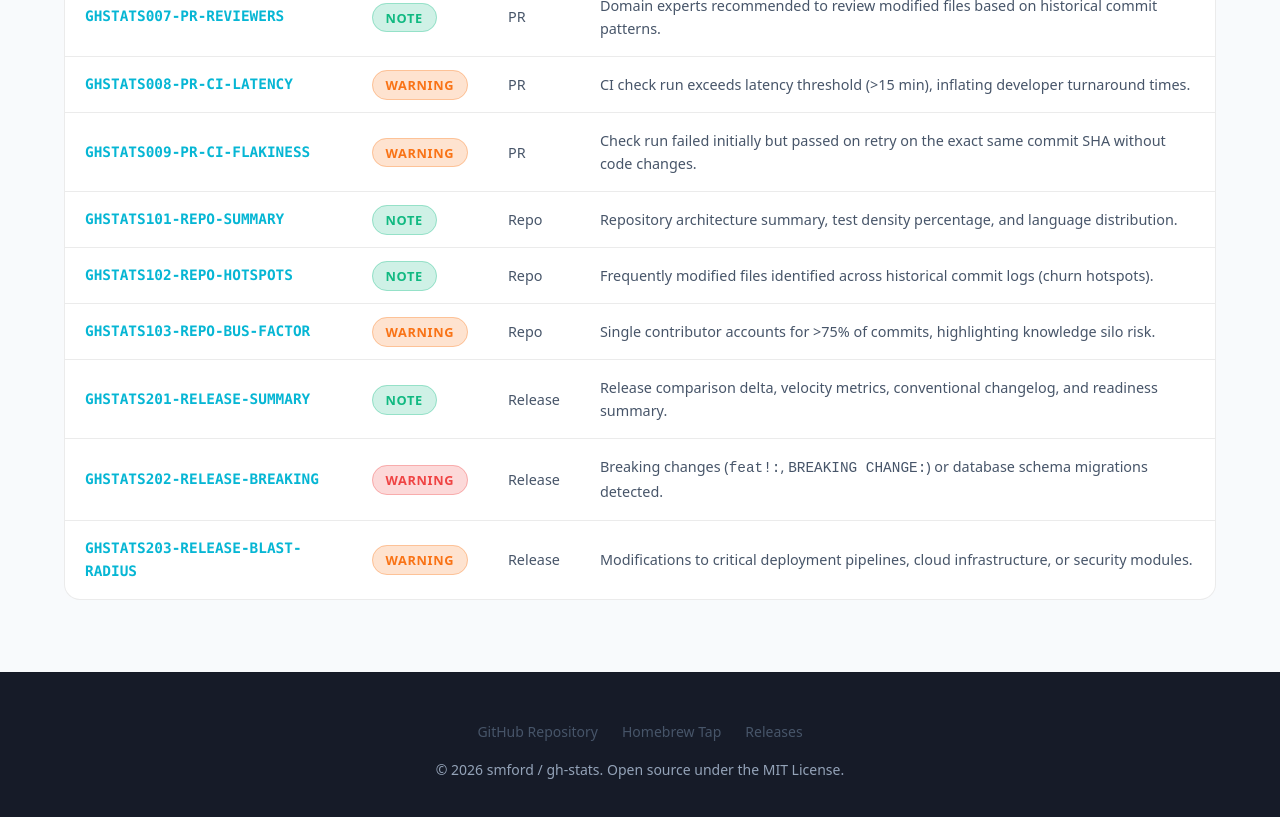
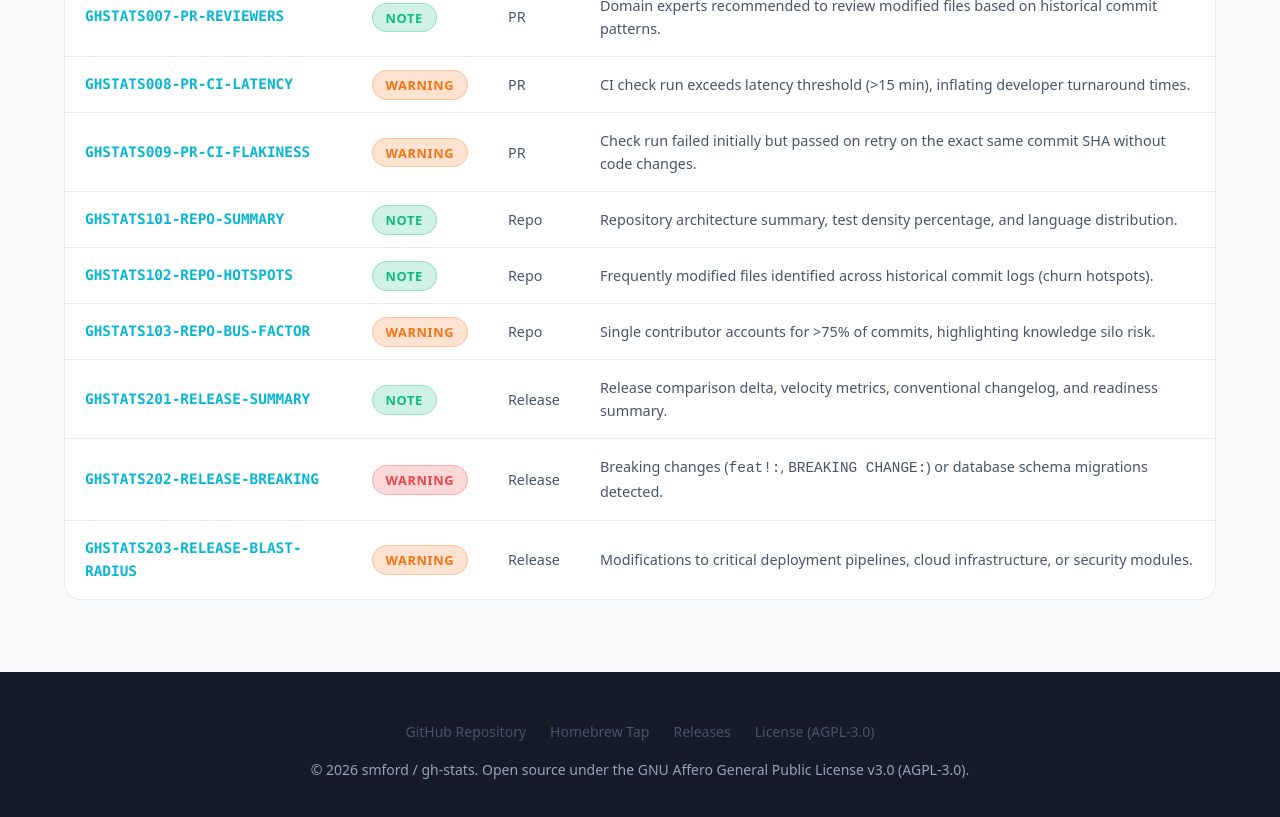
Before and after one commit to smford/gh-stats, a plain HTML site: page docs/index.html in a window 1280 px wide. Shown: the part 5352-6169 px from the top of the page. Drawn offline with Linux system fonts and the light colour scheme.

Commit message:
docs: update license reference to GNU AGPLv3

```diff
--- a/docs/index.html
+++ b/docs/index.html
@@ -566,8 +566,9 @@ jobs:
         <a href="https://github.com/smford/gh-stats" target="_blank" rel="noopener noreferrer">GitHub Repository</a>
         <a href="https://github.com/smford/homebrew-tap" target="_blank" rel="noopener noreferrer">Homebrew Tap</a>
         <a href="https://github.com/smford/gh-stats/releases" target="_blank" rel="noopener noreferrer">Releases</a>
+        <a href="https://github.com/smford/gh-stats/blob/main/LICENSE" target="_blank" rel="noopener noreferrer">License (AGPL-3.0)</a>
       </div>
-      <p>© 2026 smford / gh-stats. Open source under the MIT License.</p>
+      <p>© 2026 smford / gh-stats. Open source under the GNU Affero General Public License v3.0 (AGPL-3.0).</p>
     </div>
   </footer>
 
```
